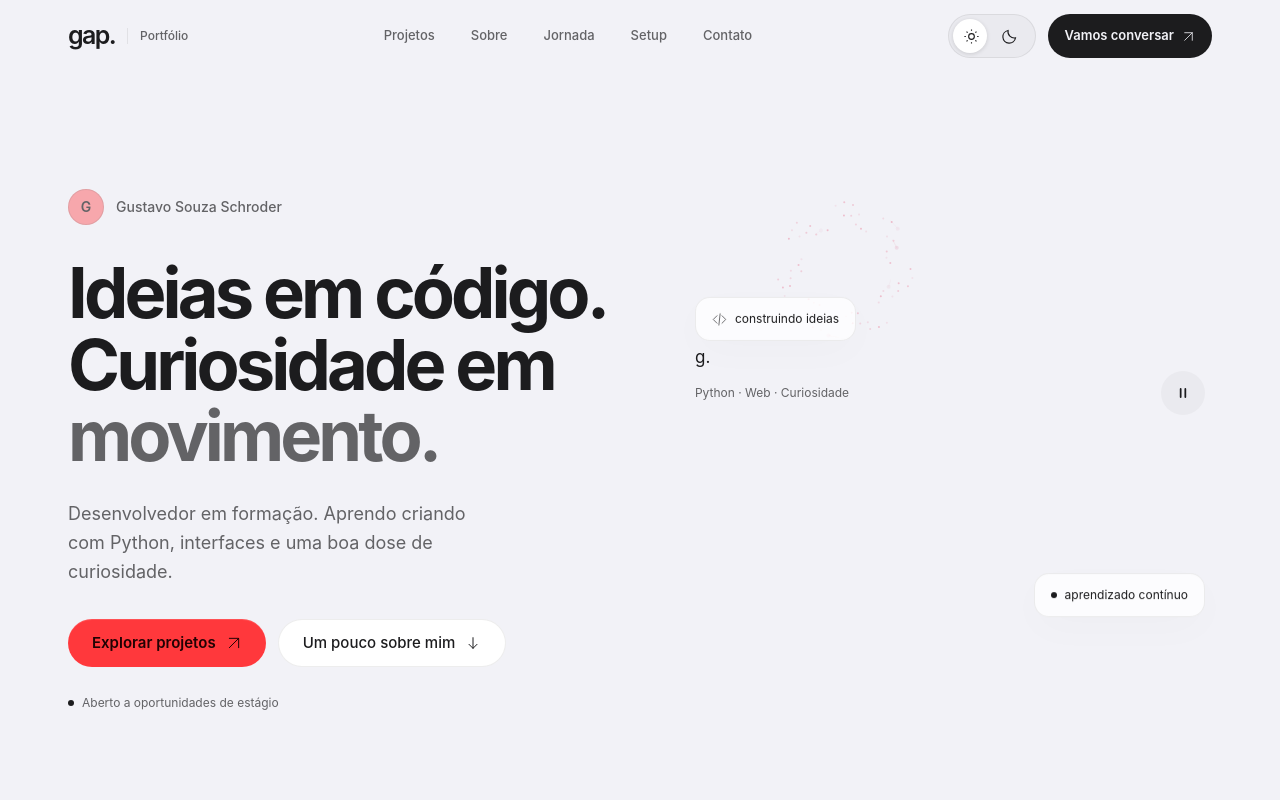
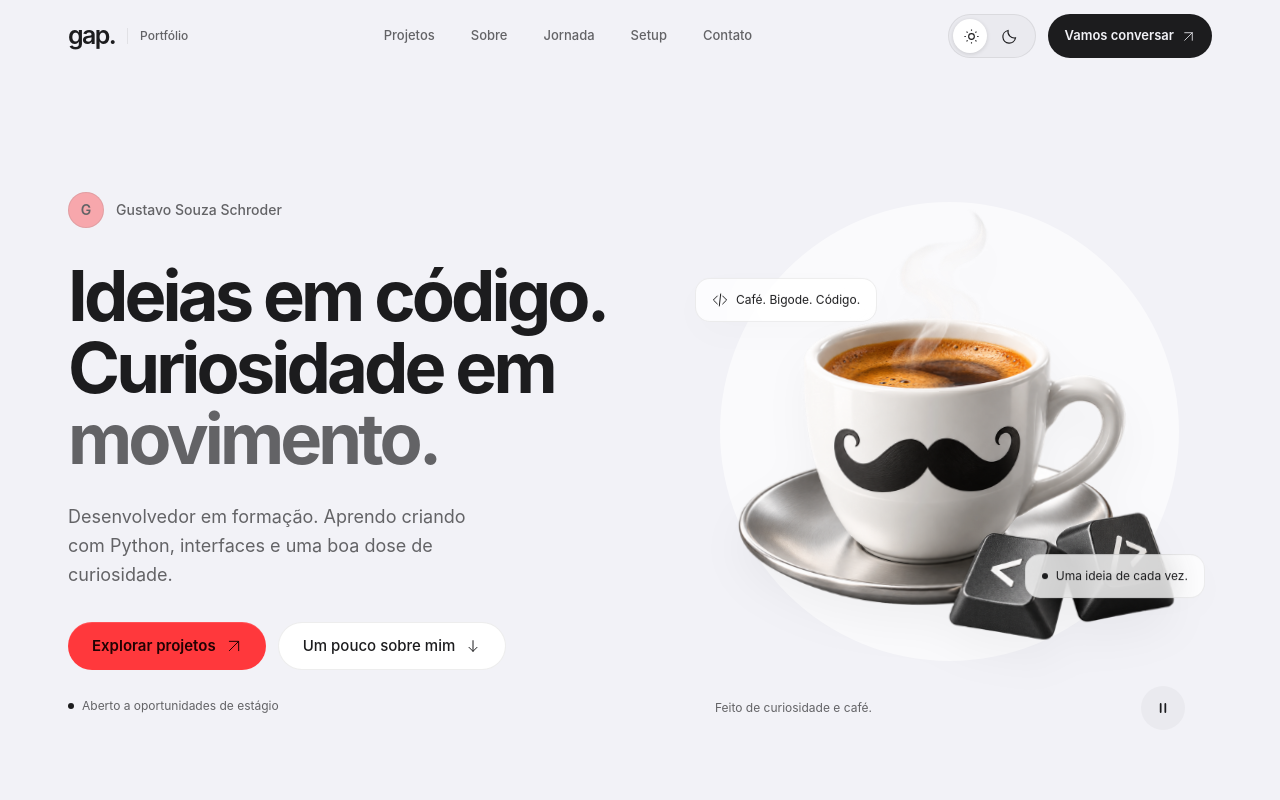
Before and after one commit to Gapxz/gapxz.dev, a Next.js app: page / in a window 1280 px wide. Shown: the top 800 px of the page. Built offline with nearby package versions, Linux system fonts and the light colour scheme.

Commit message:
feat: substituir monograma por composicao cafe bigode e codigo

```diff
--- a/src/components/hero-scene.tsx
+++ b/src/components/hero-scene.tsx
@@ -1,147 +1,56 @@
 "use client";
+import Image from "next/image";
 import { useEffect, useRef } from "react";
 import { Icon } from "./icon";
 import { useMotion } from "./motion";
-
-// Procedural orbital paths: no video, animation library or per-frame React renders.
 export function HeroScene() {
-  const canvasRef = useRef<HTMLCanvasElement>(null);
-  const elapsedRef = useRef(0);
-  const { enabled, paused, reduced, toggle } = useMotion();
+  const scene = useRef<HTMLDivElement>(null);
+  const { paused, reduced, toggle } = useMotion();
   useEffect(() => {
-    const canvas = canvasRef.current;
-    const context = canvas?.getContext("2d");
-    if (!canvas || !context) return;
-    let width = 0,
-      height = 0,
-      frame = 0,
-      previous = 0;
-    let visible = true;
-    function draw(time: number) {
-      if (!context) return;
-      context.clearRect(0, 0, width, height);
-      const cx = width / 2,
-        cy = height / 2,
-        scale = Math.min(width, height);
-      for (let i = 0; i < 64; i++) {
-        const band = i % 3;
-        const angle =
-          i * 2.399963 + time * (0.055 + band * 0.014) * (band === 1 ? -1 : 1);
-        const radius =
-          scale * (0.3 + band * 0.07 + Math.sin(time * 0.18 + i * 1.7) * 0.012);
-        const x = cx + Math.cos(angle) * radius;
-        const y = cy + Math.sin(angle) * radius;
-        const alpha = 0.17 + (Math.sin(time * 0.55 + i) + 1) * 0.21;
-        const bright = i % 11 === 0;
-        context.beginPath();
-        context.fillStyle = `rgba(235, ${bright ? 203 : 152}, ${bright ? 217 : 174}, ${alpha})`;
-        context.arc(x, y, bright ? 2 : 1, 0, Math.PI * 2);
-        context.fill();
-        if (bright) {
-          context.beginPath();
-          context.strokeStyle = `rgba(229,166,180,${alpha * 0.3})`;
-          context.lineWidth = 1;
-          context.arc(cx, cy, radius, angle - 0.16, angle);
-          context.stroke();
-        }
-      }
-    }
-    function tick(timestamp: number) {
-      frame = 0;
-      if (!enabled || !visible || document.hidden) {
-        previous = 0;
-        return;
-      }
-      if (!previous) previous = timestamp;
-      const delta = timestamp - previous;
-      if (delta >= 1000 / 30) {
-        elapsedRef.current += Math.min(delta, 80) / 1000;
-        previous = timestamp;
-        draw(elapsedRef.current);
-      }
-      frame = requestAnimationFrame(tick);
-    }
-    function start() {
-      if (!frame && enabled && visible && !document.hidden)
-        frame = requestAnimationFrame(tick);
-    }
-    function resize() {
-      const rect = canvas!.getBoundingClientRect();
-      width = rect.width;
-      height = rect.height;
-      const dpr = Math.min(devicePixelRatio || 1, 2);
-      canvas!.width = Math.round(width * dpr);
-      canvas!.height = Math.round(height * dpr);
-      context!.setTransform(dpr, 0, 0, dpr, 0, 0);
-      draw(elapsedRef.current);
-      start();
-    }
-    const resizeObserver = new ResizeObserver(resize);
-    resizeObserver.observe(canvas);
-    const intersection = new IntersectionObserver(([entry]) => {
-      visible = entry.isIntersecting;
-      canvas.parentElement?.setAttribute("data-visible", String(visible));
-      if (visible) start();
-      else {
-        cancelAnimationFrame(frame);
-        frame = 0;
-        previous = 0;
-      }
+    const element = scene.current;
+    if (!element) return;
+    const observer = new IntersectionObserver(([entry]) => {
+      element.dataset.visible = String(entry.isIntersecting);
     });
-    intersection.observe(canvas);
-    const visibility = () => {
-      if (document.hidden) {
-        cancelAnimationFrame(frame);
-        frame = 0;
-        previous = 0;
-      } else start();
-    };
-    document.addEventListener("visibilitychange", visibility);
-    resize();
-    return () => {
-      cancelAnimationFrame(frame);
-      resizeObserver.disconnect();
-      intersection.disconnect();
-      document.removeEventListener("visibilitychange", visibility);
-    };
-  }, [enabled]);
+    observer.observe(element);
+    return () => observer.disconnect();
+  }, []);
   return (
     <div className="scene-parallax" data-parallax>
-      <div className="hero-scene">
-        <div aria-hidden="true">
-          <div className="scene-halo continuous" />
-          <div className="scene-ring continuous" />
-          <div className="scene-ring scene-ring-inner continuous" />
-        </div>
-        <canvas
-          ref={canvasRef}
-          className="scene-particles"
+      <div ref={scene} className="hero-scene">
+        <div
+          className="absolute inset-[5%] rounded-full bg-surface/60"
           aria-hidden="true"
         />
-        <div className="scene-disc continuous" aria-hidden="true">
-          <div className="scene-monogram">
-            g<span>.</span>
-          </div>
+        <Image
+          src="/images/coffee-mustache-code.png"
+          alt="Xícara de café com um bigode e teclas com símbolos de código"
+          width={1280}
+          height={1280}
+          sizes="(max-width: 1023px) 360px, 480px"
+          preload
+          className="coffee-art continuous relative z-10 h-full w-full object-contain p-6"
+        />
+        <div
+          className="scene-label scene-label-first continuous z-20"
+          aria-hidden="true"
+        >
+          <Icon name="code" width="16" height="16" />
+          Café. Bigode. Código.
         </div>
         <div
-          className="scene-label scene-label-first continuous"
-          aria-hidden="true"
-        >
-          <Icon name="code" width="15" height="15" className="text-rose" />
-          construindo ideias
-        </div>
-        <div
-          className="scene-label scene-label-second continuous"
+          className="scene-label scene-label-second continuous z-20"
           aria-hidden="true"
         >
           <span className="status-dot" />
-          aprendizado contínuo
+          Uma ideia de cada vez.
         </div>
-        <div className="scene-controls">
-          <span>Python · Web · Curiosidade</span>
+      </div>
+      <div className="scene-controls px-5">
+        <span>Feito de curiosidade e café.</span>
         <button
+          type="button"
           className="icon-button soft-press"
-            type="button"
           onClick={toggle}
           disabled={reduced}
           aria-label={
@@ -152,13 +61,6 @@ export function HeroScene() {
                 : "Pausar animações"
           }
           aria-pressed={paused || reduced}
-            title={
-              reduced
-                ? "Movimento reduzido ativado no sistema"
-                : paused
-                  ? "Retomar animações"
-                  : "Pausar animações"
-            }
         >
           <Icon
             name={paused || reduced ? "play" : "pause"}
@@ -168,6 +70,5 @@ export function HeroScene() {
         </button>
       </div>
     </div>
-    </div>
   );
 }
```
Lines whose indentation alone changed are shown as unchanged.
